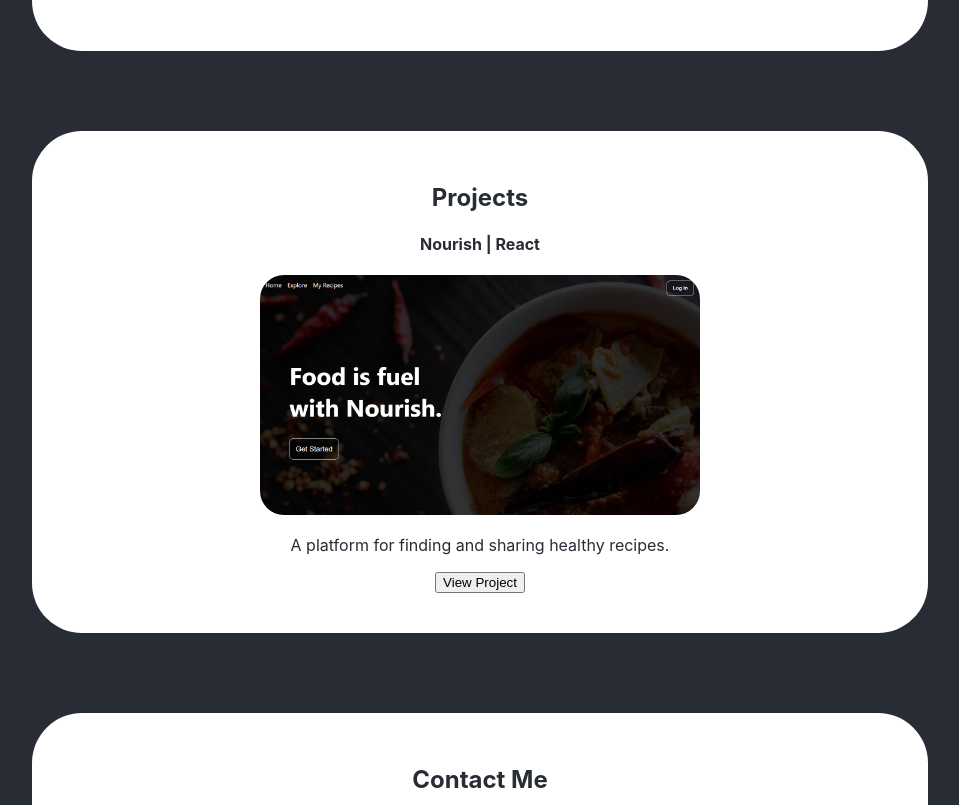
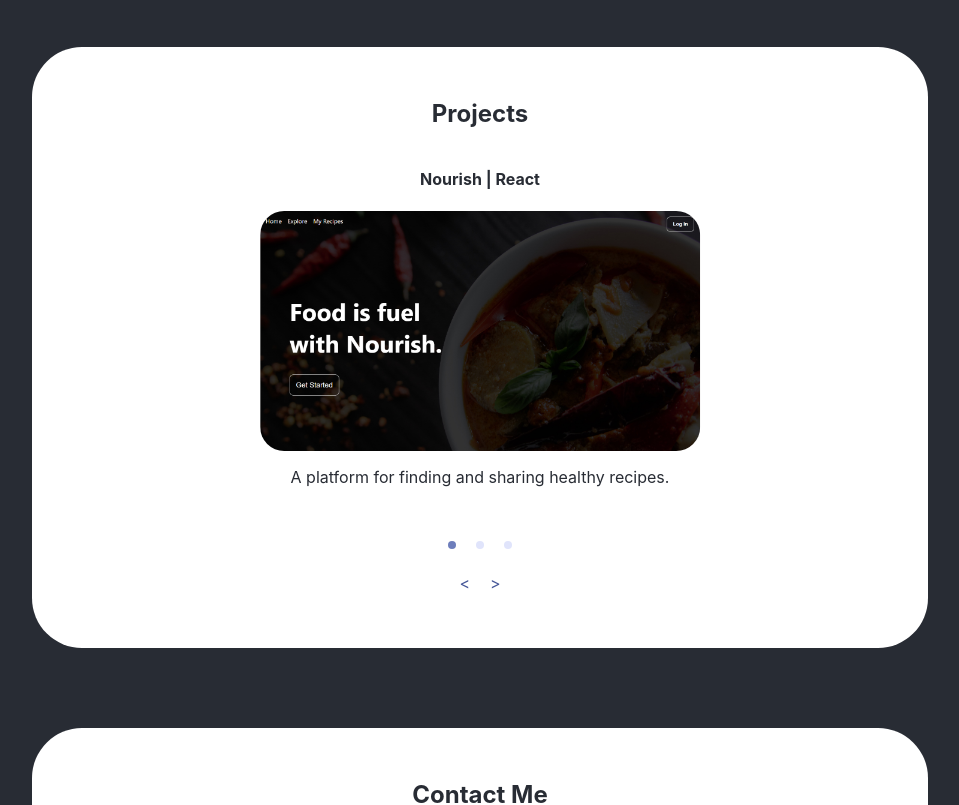
Before and after one commit to sustvero/sustvero.github.io, a React (Create React App) app in the folder veronikasustrova/: page / in a window 1280 px wide. Shown: the part 1874-2679 px from the top of the page, without its empty margins (160-1119 px from the left). Built offline with nearby package versions, Linux system fonts and the light colour scheme.

Commit message:
created carousel v1

```diff
--- a/veronikasustrova/package.json
+++ b/veronikasustrova/package.json
@@ -9,6 +9,7 @@
     "bootstrap": "^5.2.3",
     "pure-react-carousel": "^1.30.1",
     "react": "^18.2.0",
+    "react-alice-carousel": "^2.7.0",
     "react-bootstrap": "^2.7.0",
     "react-dom": "^18.2.0",
     "react-scripts": "5.0.1",
--- a/veronikasustrova/src/components/Header.js
+++ b/veronikasustrova/src/components/Header.js
@@ -1,4 +1,6 @@
 import React from 'react'
+import Button from 'react-bootstrap/Button'
+
 
 const Header = () => {
   return (
@@ -7,7 +9,7 @@ const Header = () => {
             <div className="header-text">
                 <h1>Hi! I'm Veronika.</h1>
                 <h4>I aim to build software that makes the world a safe, accessible, and inclusive place.</h4>
-                <button>Let's Connect</button>
+                <Button variant="outline-light">Light</Button>
             </div>
 
         </div>
--- a/veronikasustrova/src/components/ProjectCard.js
+++ b/veronikasustrova/src/components/ProjectCard.js
@@ -1,4 +1,4 @@
-import React from 'react'
+import React, { useState } from 'react'
 import "../css/ProjectCard.css"
 
 const ProjectCard = ({
@@ -8,12 +8,21 @@ const ProjectCard = ({
   tools,
   link
 }) => {
+  // whether button should be displayed or not
+  const [style, setStyle] = useState({display: 'none'})
+
+
   return (
-    <div>
+    <div className="card-container">
       <h4>{name} | {tools}</h4>
-      <img className="project-img" src={image} alt={name}></img>
+      <div className="img-container"
+        onMouseOver={() => setStyle({display: 'flex'})}
+        onMouseLeave={() => setStyle({display: 'none'})}>
+        <button className="view-btn" style={style}><a href={link}>View Project</a> </button>
+      <img className="project-img" src={image} alt={name}>
+      </img>
+      </div>
       <p>{description}</p>
-      <a href={link}><button>View Project</button></a>
     </div>
   )
 }
--- a/veronikasustrova/src/components/Projects.js
+++ b/veronikasustrova/src/components/Projects.js
@@ -2,14 +2,29 @@ import React from 'react'
 import ProjectCard from './ProjectCard'
 
 import Nourish from '../assets/nourish.png'
+import AliceCarousel from 'react-alice-carousel';
+import 'react-alice-carousel/lib/alice-carousel.css';
+import '../css/Projects.css'
+
+const handleDragStart = (e) => e.preventDefault();
+
+const items = [
+  <ProjectCard
+    name="Nourish"
+    image={Nourish}
+    tools="React"
+    description="A platform for finding and sharing healthy recipes."/>,
+  <img src="path-to-img" onDragStart={handleDragStart} alt="presentation" />,
+  <img src="path-to-img" onDragStart={handleDragStart} alt="presentation" />,
+];
 
 const Projects = () => {
   return (
     <div>
         <h2>Projects</h2>
 
-          <div>
-          <ProjectCard name="Nourish" image={Nourish} tools="React" description="A platform for finding and sharing healthy recipes."/>
+          <div className="carousel-container">
+            <AliceCarousel infinite items={items} />
           </div>
 
 
--- a/veronikasustrova/src/css/ProjectCard.css
+++ b/veronikasustrova/src/css/ProjectCard.css
@@ -1,6 +1,27 @@
+.card-container {
+    align-items: center;
+}
 
+.img-container {
+    position: relative;
+    margin: auto;
+    height: 30vmin;
+    border-radius: 3vmin;
+}
+
+.view-btn {
+    position: absolute;
+    left: 40%;
+    top: 40%;
+
+}
 
 .project-img {
     height: 30vmin;
+    margin: auto;
     border-radius: 3vmin;
 }
+
+.project-img:hover {
+    background-color: rgba(0, 0, 0, 0.8);
+}
--- /dev/null
+++ b/veronikasustrova/src/css/Projects.css
@@ -0,0 +1,5 @@
+.carousel-container {
+    display: flex;
+    flex-direction: column;
+
+}
```
Also changed, not shown: 1 other file (tests, documents, lock files or other folders).
